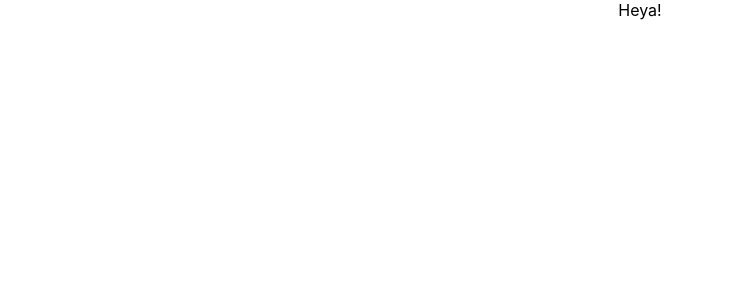
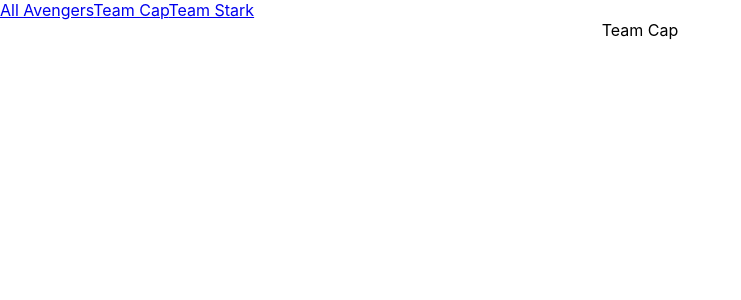
Before and after one commit to mjbeauchamp/avengers-assemble-practice-project, a React (Create React App) app in the folder avengers-assemble/: page /#/team_cap in a window 1280 px wide. Shown: the top 300 px of the page, without its empty margins (0-741 px from the left). Built offline with nearby package versions, Linux system fonts and the light colour scheme.

Commit message:
Basic routing set up

```diff
--- a/avengers-assemble/src/App.js
+++ b/avengers-assemble/src/App.js
@@ -1,16 +1,26 @@
 import React, { Component } from 'react';
 import {Provider} from 'react-redux'
+import {HashRouter, Link} from 'react-router-dom'
 import store from './dux/store'
+import routes from './routes'
 import './App.css';
 
 class App extends Component {
   render() {
     return (
-      <Provider store={store}>
-        <div className="App">
-          Heya!
-        </div>
-      </Provider>
+      <HashRouter>
+        <Provider store={store}>
+          <nav>
+            <Link to="/">All Avengers</Link>
+            <Link to="/team_cap">Team Cap</Link>
+            <Link to="/team_stark">Team Stark</Link>
+          </nav>
+          <div className="App">
+            {routes}
+          </div>
+        </Provider>
+      </HashRouter>
+
     );
   }
 }
--- a/avengers-assemble/src/components/AllAvengers.js
+++ b/avengers-assemble/src/components/AllAvengers.js
@@ -12,7 +12,7 @@ class AllAvengers extends Component {
     componentDidMount(){
         axios.get('/api/all-avengers')
             .then(res => {
-                console.log(res)
+                console.log(res.data)
             })
     }
 
--- a/avengers-assemble/src/components/Avenger.js
+++ b/avengers-assemble/src/components/Avenger.js
@@ -0,0 +1,9 @@
+import React from 'react'
+
+export default function Avenger(props){
+    return(
+        <div>
+            Avenger
+        </div>
+    )
+}
--- a/avengers-assemble/src/components/TeamCap.js
+++ b/avengers-assemble/src/components/TeamCap.js
@@ -0,0 +1,13 @@
+import React, {Component} from 'react';
+
+class TeamCap extends Component {
+    render(){
+        return (
+            <div>
+                Team Cap
+            </div>
+        )
+    }
+}
+
+export default TeamCap;
--- a/avengers-assemble/src/components/TeamStark.js
+++ b/avengers-assemble/src/components/TeamStark.js
@@ -0,0 +1,13 @@
+import React, {Component} from 'react';
+
+class TeamStark extends Component {
+    render(){
+        return (
+            <div>
+                Team Stark
+            </div>
+        )
+    }
+}
+
+export default TeamStark;
--- /dev/null
+++ b/avengers-assemble/src/routes.js
@@ -0,0 +1,15 @@
+import React from 'react'
+import {Switch, Route} from 'react-router-dom'
+import AllAvengers from './components/AllAvengers'
+import TeamCap from './components/TeamCap'
+import TeamStark from './components/TeamStark'
+import Avenger from './components/Avenger'
+
+export default (
+    <Switch>
+        <Route exact path="/" component={AllAvengers}/>
+        <Route path="/team_cap" component={TeamCap}/>
+        <Route path="/team_stark" component={TeamStark}/>
+        <Route path="/avenger/:id" component={Avenger} />
+    </Switch>
+)
```
